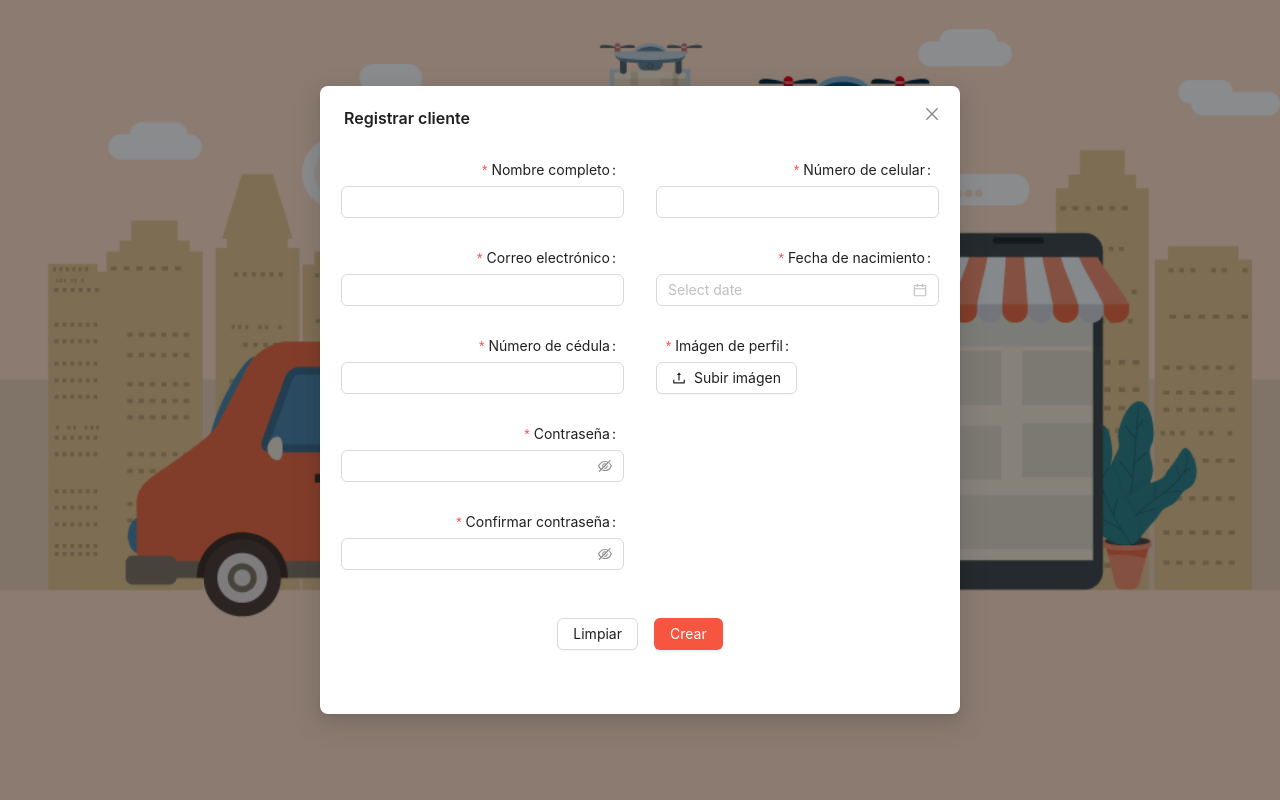
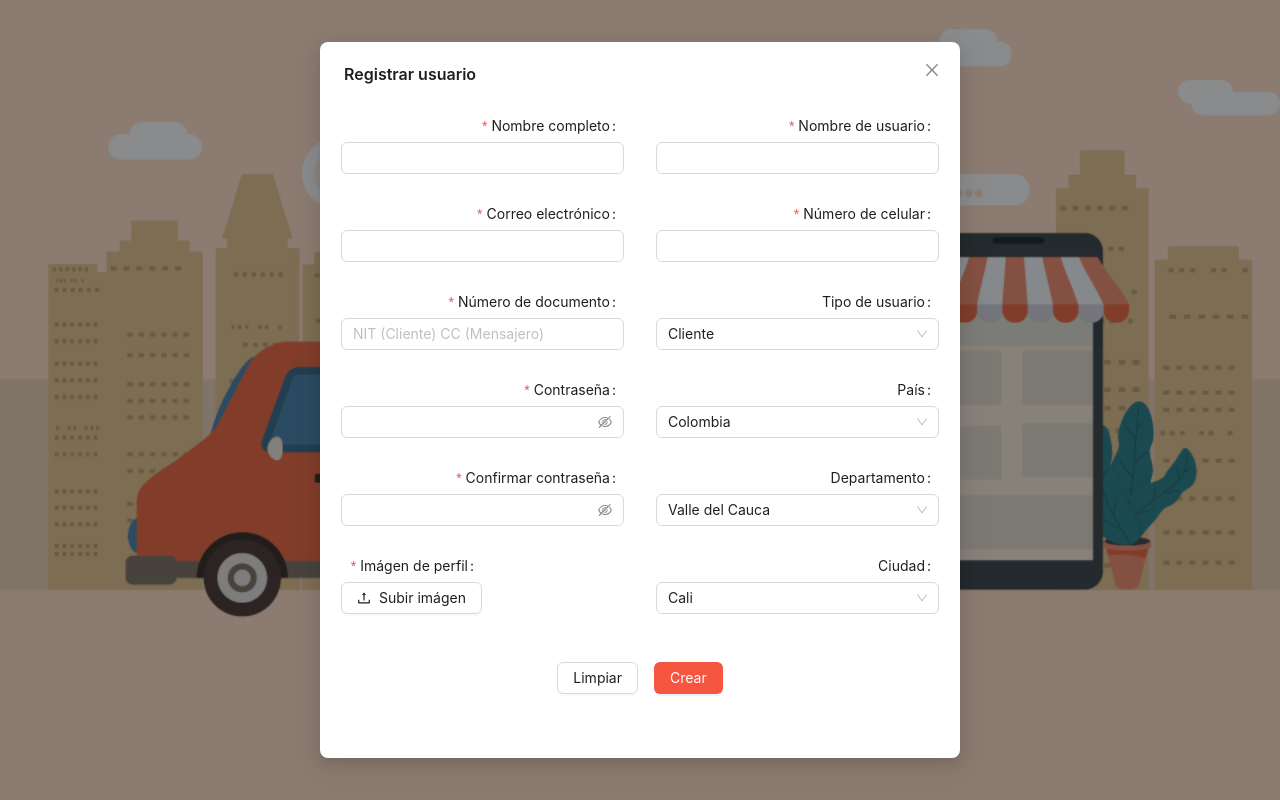
Before and after one commit to Santiago-Develop/WWW_frontend, a React (Vite) app: page / in a window 1280 px wide. Both pictures are taken after a click on the link "Registrarse". Built offline with nearby package versions, Linux system fonts and the light colour scheme; no server answers.

Commit message:
create user model

```diff
--- a/src/components/UserModal/UserModal.jsx
+++ b/src/components/UserModal/UserModal.jsx
@@ -19,8 +19,7 @@ import {
   Select
 } from 'antd'
 import { getUsers } from '../../helpers/getUsers'
-import { getState } from '../../helpers/getState'
-import { optionsSelectState } from '../../helpers/optionsSelectState'
+import { optionsSelectRole } from '../../helpers/optionsSelectRole'
 import { headers } from '../../utils/headers'
 import { newUserFields } from '../../utils/newUserFields'
 import axios from 'axios'
--- a/src/helpers/getRole.js
+++ b/src/helpers/getRole.js
@@ -1,7 +1,7 @@
 export const getRole = (state) => {
   const roles_label = {
     ADMIN: 'Administrador',
-    BARBER: 'Barbero',
+    MESSAGER: 'Mensajero',
     CUSTOMER: 'Cliente'
   }
 
--- /dev/null
+++ b/src/helpers/getSelectInfo.js
@@ -0,0 +1,21 @@
+export const getSelectInfo = async (path, setState) => {
+  const API_URL = import.meta.env.VITE_API_URL;
+
+  const options = {
+    method: "GET",
+    headers: {
+      "Content-Type": "application/json",
+    },
+  };
+
+  const response = await fetch(`${API_URL}${path}`, options);
+  const data = await response.json();
+
+  let optionsData = [];
+
+  data.forEach((elem) => {
+    optionsData.push({ value: elem.id, label: elem.name });
+  });
+
+  setState(optionsData);
+};
--- /dev/null
+++ b/src/helpers/optionsSelectRole.js
@@ -0,0 +1,4 @@
+export const optionsSelectRole = [
+  { value: 'CUSTOMER', label: 'Cliente' },
+  { value: 'MESSAGER', label: 'Mensajero' }
+]
--- a/src/helpers/optionsSelectState.js
+++ /dev/null
@@ -1,4 +0,0 @@
-export const optionsSelectState = [
-  { value: 'ACTIVE', label: 'Activo' },
-  { value: 'INACTIVE', label: 'Inactivo' }
-]
--- a/src/modules/barbers/components/BarberCard/index.jsx
+++ b/src/modules/barbers/components/BarberCard/index.jsx
@@ -1,6 +1,6 @@
 import { openNotificationWithIcon } from '../../../../helpers/openNotificationWithIcon'
 import { EditOutlined, DeleteOutlined } from '@ant-design/icons'
-import { ROLES, STATES } from '../../../../utils/enums'
+import { ROLES } from '../../../../utils/enums'
 import { getUsers } from '../../../../helpers/getUsers'
 import { headers } from '../../../../utils/headers'
 import { Popconfirm, Form } from 'antd'
--- a/src/security/views/login/index.jsx
+++ b/src/security/views/login/index.jsx
@@ -1,16 +1,19 @@
-import { useState } from 'react'
+import { useEffect, useState } from 'react'
 import { handleInputChange } from '../../../helpers/handleInputChange'
 import { openNotificationWithIcon } from '../../../helpers/openNotificationWithIcon'
 import { handleSetState } from '../../../helpers/handleSetState'
 import { newUserFields } from '../../../utils/newUserFields'
 import { resetForm } from '../../../helpers/resetForm'
 import { normFile, setUrlImgBase64 } from '../../../helpers/handleUpload'
-import { Modal, Form, Input, Button, Col, Row, Upload, DatePicker, Spin, message } from 'antd'
+import { Modal, Form, Input, Button, Col, Row, Upload, DatePicker, Spin, message, Select } from 'antd'
 import { UploadOutlined, LoadingOutlined, LockOutlined, UserOutlined } from '@ant-design/icons'
 import axios from 'axios'
 import PropTypes from 'prop-types'
-import icon from '../../../assets/images/icono.png'
 import './style.scss'
+import { getRole } from '../../../helpers/getRole'
+import { optionsSelectRole } from '../../../helpers/optionsSelectRole'
+import { getSelectInfo } from '../../../helpers/getSelectInfo'
+import { ROLES } from '../../../utils/enums'
 
 /* Component used to validate user input */
 
@@ -23,11 +26,16 @@ const LoginView = ({ setToken }) => {
   const [modelRegister, setModelRegister] = useState(false)
   const [newUser, setNewUser] = useState({
     name: '',
+    username: '',
     documentNumber: '',
     phone: '',
-    birthDate: '',
     urlImg: '',
     email: '',
+    role: ROLES.CUSTOMER,
+    documentType: '',
+    id_country: 1,
+    id_department: 30,
+    id_city: 30,
     password: '',
     password_confirm: ''
   })
@@ -36,11 +44,32 @@ const LoginView = ({ setToken }) => {
     password: ''
   })
 
+  const [countriesOptions, setCountriesOptions] = useState([])
+  const [departmentsOptions, setDepartmentsOptions] = useState([])
+  const [citiesOptions, setCitiesOptions] = useState([])
+
+  useEffect(() => {
+
+    getSelectInfo('api/country', setCountriesOptions)
+    getSelectInfo('api/department', setDepartmentsOptions)
+    getSelectInfo('api/city', setCitiesOptions)
+
+  }, [])
+
   /* Function to send the data entered by the user to know if they can enter or not */
   const handleLoginSubmit = async () => {
+
     try {
-      setUser(!user)
-      let response = await axios.post(`${API_URL}api/login`, loginUser)
+      // setUser(!user)
+
+      let formData = new FormData();
+      formData.append('username', loginUser.username);
+      formData.append('password', loginUser.password);
+
+      console.log("🚀 ~ file: index.jsx:49 ~ handleLoginSubmit ~ formData:", formData)
+
+
+      let response = await axios.post(`${API_URL}login/`, formData)
       let { data, token } = await response.data
 
       const id = data.id
@@ -73,39 +102,53 @@ const LoginView = ({ setToken }) => {
   }
 
   const handleRegisterSubmit = async () => {
-    let type = ''
-    let message = ''
-    let description = ''
 
-    if (newUser.password === newUser.password_confirm) {
-      type = 'success'
-      message = '¡Registro exitoso!'
-      description = `Bienvenido ${newUser.name}`
+    if (newUser.role === ROLES.CUSTOMER) {
+      newUser.documentType = "CC"
+    } else {
+      newUser.documentType = "NIT"
+    }
 
-      let user = Object.assign({}, newUser)
-      delete user.password_confirm
+    let newUserBK = Object.assign({}, newUser)
 
-      try {
-        await axios.post(`${API_URL}login`, user)
-        setRegisteredUser(true)
-        setTimeout(() => {
-          handleSetState(false, setModelRegister)
-          setRegisteredUser(false)
-          openNotificationWithIcon(type, message, description)
-        }, 1000)
-      } catch (error) {
-        let error_field = newUserFields[error.response.data.err.meta.target]
-        type = 'warning'
-        message = '¡Hubo un error!'
-        description = 'El ' + error_field + ' ingresado ya existe, inténtalo con uno diferente'
-        openNotificationWithIcon(type, message, description)
-      }
-    } else {
-      type = 'warning'
-      message = '¡Las contraseñas no son iguales!'
-      description = 'Inténtalo de nuevo'
-      openNotificationWithIcon(type, message, description)
-    }
+    delete newUserBK.password_confirm
+    console.log(newUserBK)
+
+
+
+    // let type = ''
+    // let message = ''
+    // let description = ''
+
+    // if (newUser.password === newUser.password_confirm) {
+    //   type = 'success'
+    //   message = '¡Registro exitoso!'
+    //   description = `Bienvenido ${newUser.name}`
+
+    //   let user = Object.assign({}, newUser)
+    //   delete user.password_confirm
+
+    //   try {
+    //     await axios.post(`${API_URL}login`, user)
+    //     setRegisteredUser(true)
+    //     setTimeout(() => {
+    //       handleSetState(false, setModelRegister)
+    //       setRegisteredUser(false)
+    //       openNotificationWithIcon(type, message, description)
+    //     }, 1000)
+    //   } catch (error) {
+    //     let error_field = newUserFields[error.response.data.err.meta.target]
+    //     type = 'warning'
+    //     message = '¡Hubo un error!'
+    //     description = 'El ' + error_field + ' ingresado ya existe, inténtalo con uno diferente'
+    //     openNotificationWithIcon(type, message, description)
+    //   }
+    // } else {
+    //   type = 'warning'
+    //   message = '¡Las contraseñas no son iguales!'
+    //   description = 'Inténtalo de nuevo'
+    //   openNotificationWithIcon(type, message, description)
+    // }
   }
 
   return (
@@ -167,7 +210,7 @@ const LoginView = ({ setToken }) => {
                           Ingresar
                         </Button>
                         O{' '}
-                        <a className='' onClick={() => handleSetState(true, setModelRegister)} style={{color: '#f6553f'}}>
+                        <a className='' onClick={() => handleSetState(true, setModelRegister)} style={{ color: '#f6553f' }}>
                           Registrarse
                         </a>
                       </Form.Item>
@@ -191,7 +234,7 @@ const LoginView = ({ setToken }) => {
       <Modal
         centered
         open={modelRegister}
-        title='Registrar cliente'
+        title='Registrar usuario'
         onCancel={() => handleSetState(false, setModelRegister)}
         width='50vw'
         footer={[]}
@@ -246,7 +289,7 @@ const LoginView = ({ setToken }) => {
                 </Form.Item>
                 <Form.Item
                   name='documentNumber'
-                  label='Número de cédula'
+                  label='Número de documento'
                   rules={[{ required: true, message: 'Este campo es obligatorio' }]}
                   className='d-flex flex-column'
                 >
@@ -258,8 +301,11 @@ const LoginView = ({ setToken }) => {
                       handleInputChange(newUser, setNewUser, null, null, null, event)
                     }
                     name='documentNumber'
+                    placeholder="NIT (Cliente) CC (Mensajero)"
+
                   />
                 </Form.Item>
+
                 <Form.Item
                   name='password'
                   label='Contraseña'
@@ -290,39 +336,6 @@ const LoginView = ({ setToken }) => {
                       handleInputChange(newUser, setNewUser, null, null, null, event)
                     }
                     name='password_confirm'
-                  />
-                </Form.Item>
-              </Col>
-              <Col span={12} className='m-3 col_r'>
-                <Form.Item
-                  name='phone'
-                  label='Número de celular'
-                  rules={[{ required: true, message: 'Este campo es obligatorio' }]}
-                  className='d-flex flex-column'
-                >
-                  <Input
-                    type='text'
-                    pattern='([0-9]{10})'
-                    title='Ingresa un número de celular válido'
-                    onChange={(event) =>
-                      handleInputChange(newUser, setNewUser, null, null, null, event)
-                    }
-                    name='phone'
-                  />
-                </Form.Item>
-
-                <Form.Item
-                  name='birthDate'
-                  label='Fecha de nacimiento'
-                  rules={[{ required: true, message: 'Este campo es obligatorio' }]}
-                  className='d-flex flex-column'
-                >
-                  <DatePicker
-                    onChange={(date, dateString) =>
-                      handleInputChange(newUser, setNewUser, 'birthDate', date, dateString)
-                    }
-                    name='birthDate'
-                    className='w-100'
                   />
                 </Form.Item>
                 <Form.Item
@@ -360,6 +373,118 @@ const LoginView = ({ setToken }) => {
                   </Upload>
                 </Form.Item>
               </Col>
+              <Col span={12} className='m-3 col_r'>
+                <Form.Item
+                  name='username'
+                  label='Nombre de usuario'
+                  rules={[{ required: true, message: 'Este campo es obligatorio' }]}
+                  className='d-flex flex-column'
+                >
+                  <Input
+                    type='text'
+                    pattern='^[a-zA-ZÀ-ÿ\u00f1\u00d1]+(\s*[a-zA-ZÀ-ÿ\u00f1\u00d1]*)*[a-zA-ZÀ-ÿ\u00f1\u00d1]+${2,60}'
+                    title='Ingresa un nombre válido'
+                    onChange={(event) =>
+                      handleInputChange(newUser, setNewUser, null, null, null, event)
+                    }
+                    name='username'
+                  />
+                </Form.Item>
+                <Form.Item
+                  name='phone'
+                  label='Número de celular'
+                  rules={[{ required: true, message: 'Este campo es obligatorio' }]}
+                  className='d-flex flex-column'
+                >
+                  <Input
+                    type='text'
+                    pattern='([0-9]{10})'
+                    title='Ingresa un número de celular válido'
+                    onChange={(event) =>
+                      handleInputChange(newUser, setNewUser, null, null, null, event)
+                    }
+                    name='phone'
+                  />
+                </Form.Item>
+
+                <Form.Item
+                  name='role'
+                  label='Tipo de usuario'
+                  // rules={[{ required: true, message: 'Este campo es obligatorio' }]}
+                  className='d-flex flex-column'
+                >
+                  <Select
+                    defaultValue={getRole(newUser.role)}
+                    onChange={(value) => {
+                      handleInputChange(newUser, setUser, null, null, null, {
+                        target: {
+                          name: 'role',
+                          value
+                        }
+                      })
+                    }
+                    }
+                    options={optionsSelectRole}
+                    name='role'
+                  />
+                </Form.Item>
+
+                <Form.Item
+                  name='id_country'
+                  label='País'
+                  // rules={[{ required: true, message: 'Este campo es obligatorio' }]}
+                  className='d-flex flex-column'
+                  disabled={true}
+                >
+                  <Select
+                    defaultValue={"Colombia"}
+                    options={countriesOptions}
+                    name='id_country'
+                  />
+                </Form.Item>
+
+                <Form.Item
+                  name='rolid_departmente'
+                  label='Departamento'
+                  // rules={[{ required: true, message: 'Este campo es obligatorio' }]}
+                  className='d-flex flex-column'
+                >
+                  <Select
+                    defaultValue={'Valle del Cauca'}
+                    onChange={(value) =>
+                      handleInputChange(newUser, setUser, null, null, null, {
+                        target: {
+                          name: 'id_department',
+                          value
+                        }
+                      })
+                    }
+                    options={departmentsOptions}
+                    name='id_department'
+                  />
+                </Form.Item>
+
+                <Form.Item
+                  name='id_city'
+                  label='Ciudad'
+                  // rules={[{ required: true, message: 'Este campo es obligatorio' }]}
+                  className='d-flex flex-column'
+                >
+                  <Select
+                    defaultValue={'Cali'}
+                    onChange={(value) =>
+                      handleInputChange(newUser, setUser, null, null, null, {
+                        target: {
+                          name: 'id_city',
+                          value
+                        }
+                      })
+                    }
+                    options={citiesOptions}
+                    name='id_city'
+                  />
+                </Form.Item>
+              </Col>
             </div>
           </Row>
 
```
Also changed, not shown: src/helpers/getState.js (deleted, +0 -8 lines), src/modules/profile/index.jsx (+0 -8 lines), src/utils/enums.js (+1 -17 lines), 1 other file (tests, documents, lock files or other folders).
